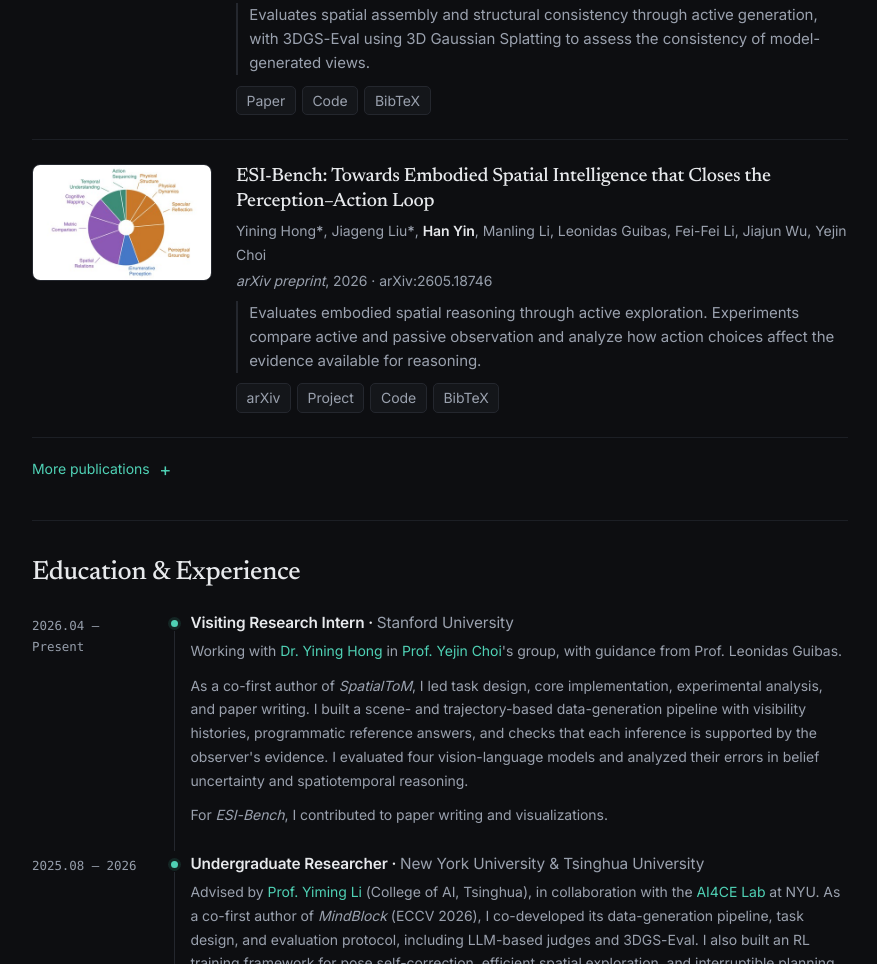
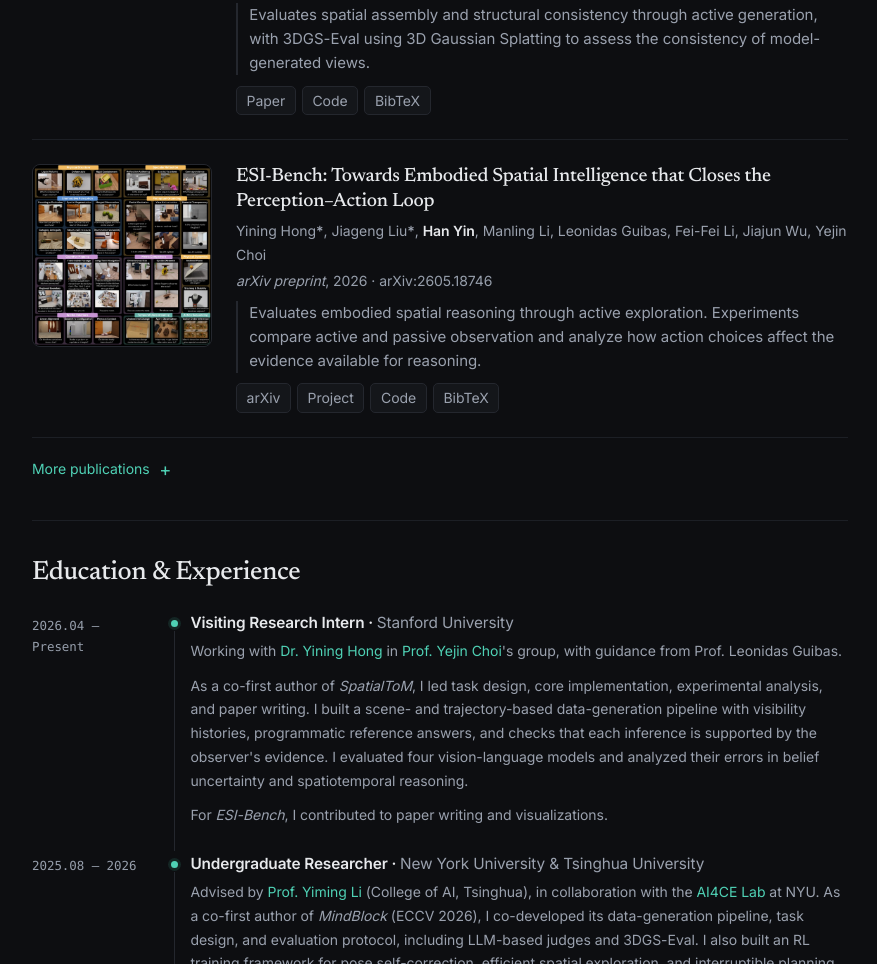
Before and after one commit to hanyyyin/hanyyyin.github.io, a plain HTML site: page index.html in a window 1280 px wide. Shown: the part 1550-2514 px from the top of the page, without its empty margins (344-1221 px from the left). Drawn offline with Linux system fonts and the light colour scheme.

Commit message:
Use ESI-Bench overview as publication figure

```diff
--- a/index.html
+++ b/index.html
@@ -217,9 +217,9 @@
       </div>
     </li>
     <li class="pub">
-      <div class="pub-thumb">
-        <a class="figure-link" data-figure href="assets/img/pub-esibench.jpg" target="_blank" rel="noopener" aria-label="Enlarge the ESI-Bench figure">
-        <img src="assets/img/pub-esibench.jpg" alt="ESI-Bench task distribution across ten categories of embodied spatial reasoning" loading="lazy" width="200" height="130">
+      <div class="pub-thumb pub-thumb-full">
+        <a class="figure-link" data-figure href="assets/img/pub-esibench.webp" target="_blank" rel="noopener" aria-label="Enlarge the ESI-Bench overview">
+          <img src="assets/img/pub-esibench.webp" alt="ESI-Bench overview with embodied task examples across ten categories" loading="lazy" width="2019" height="2048">
         </a>
       </div>
       <div class="pub-body">
```
Also changed, not shown: assets/img/pub-esibench.jpg (deleted), assets/img/pub-esibench.webp (added).
